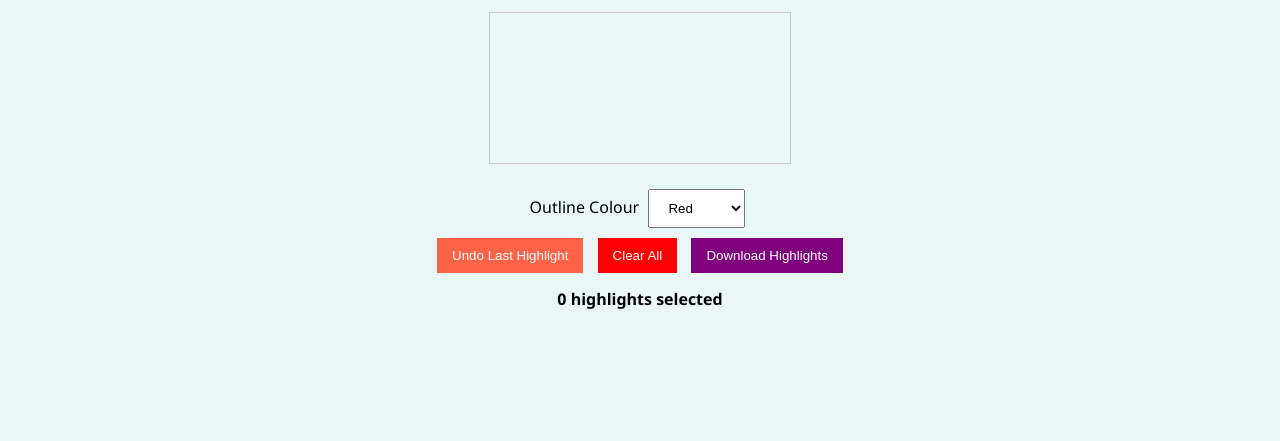
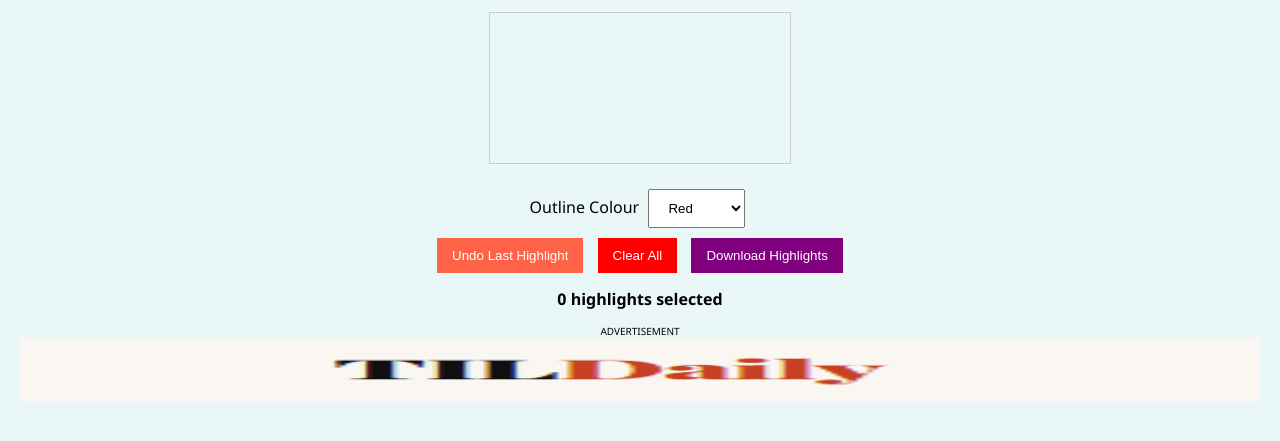
Before and after one commit to occiandiaali/cut-image, a website built with Vite: page index.html in a window 1280 px wide. Shown: the part 119-560 px from the top of the page. Built offline with nearby package versions, Linux system fonts and the light colour scheme.

Commit message:
Add display ads placeholder

```diff
--- a/index.html
+++ b/index.html
@@ -25,6 +25,16 @@
       <button id="download">Download Highlights</button>
       <div id="status">0 highlights selected</div>
     </div>
+    <!-- AD: Leaderboard bottom -->
+    <div class="ad-leaderboard" aria-label="Advertisement">
+      <span class="ad-label">ADVERTISEMENT</span>
+      <img
+        src="/src/assets/tildaily-snap.png"
+        alt="TILDaily"
+        width="100%"
+        height="64px"
+      />
+    </div>
     <script type="module" src="/src/main.js"></script>
   </body>
 </html>
--- a/src/styles.css
+++ b/src/styles.css
@@ -1,3 +1,14 @@
+.ad-label {
+  font-size: x-small;
+  margin-top: 8px;
+}
+.ad-leaderboard {
+  margin: 6px auto;
+  display: flex;
+  flex-direction: column;
+  justify-content: center;
+  align-items: center;
+}
 body {
   /* font-family: Arial, sans-serif; */
   font-family: "Segoe UI", Tahoma, Geneva, Verdana, sans-serif;
```
Also changed, not shown: src/assets/tildaily-snap.png (added).
